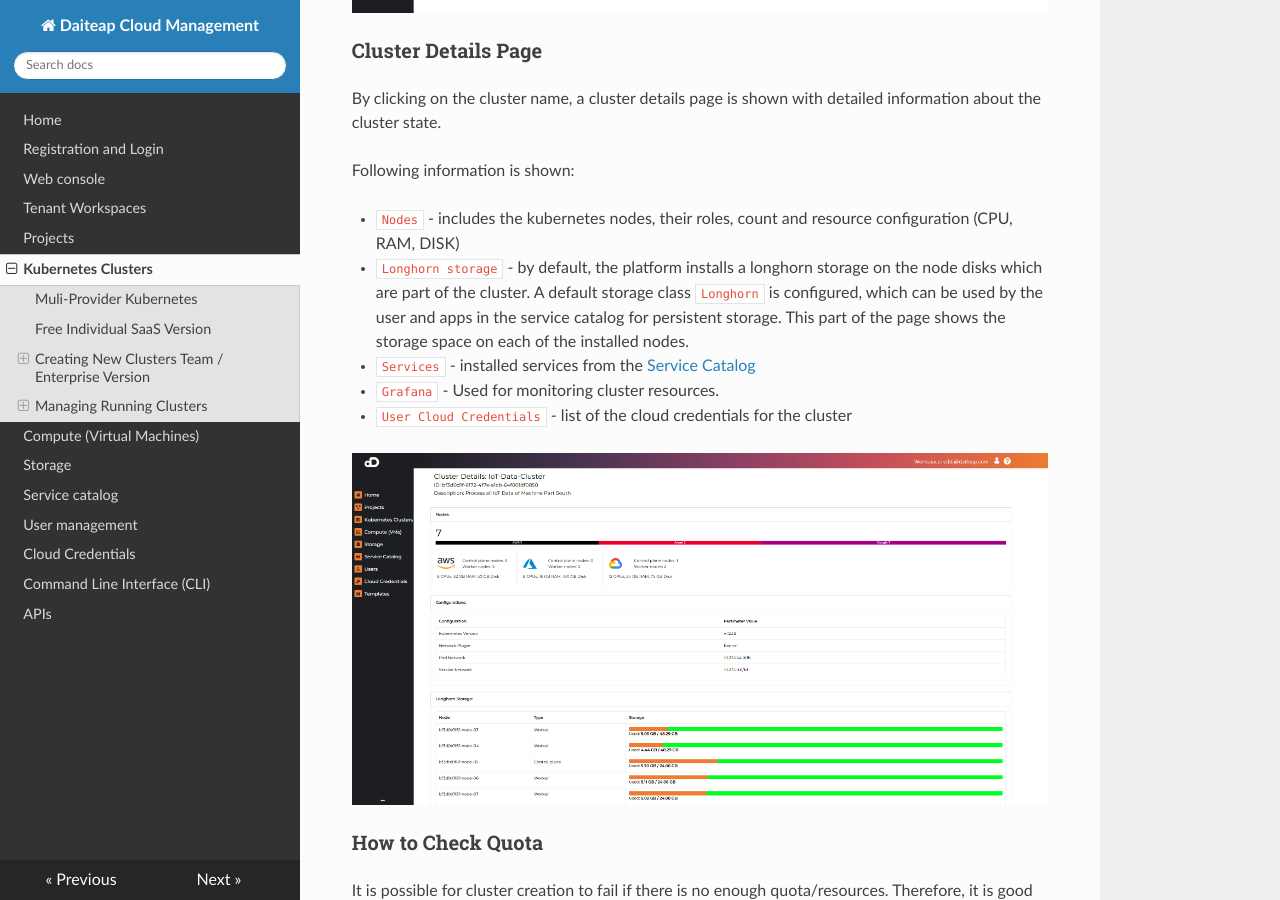
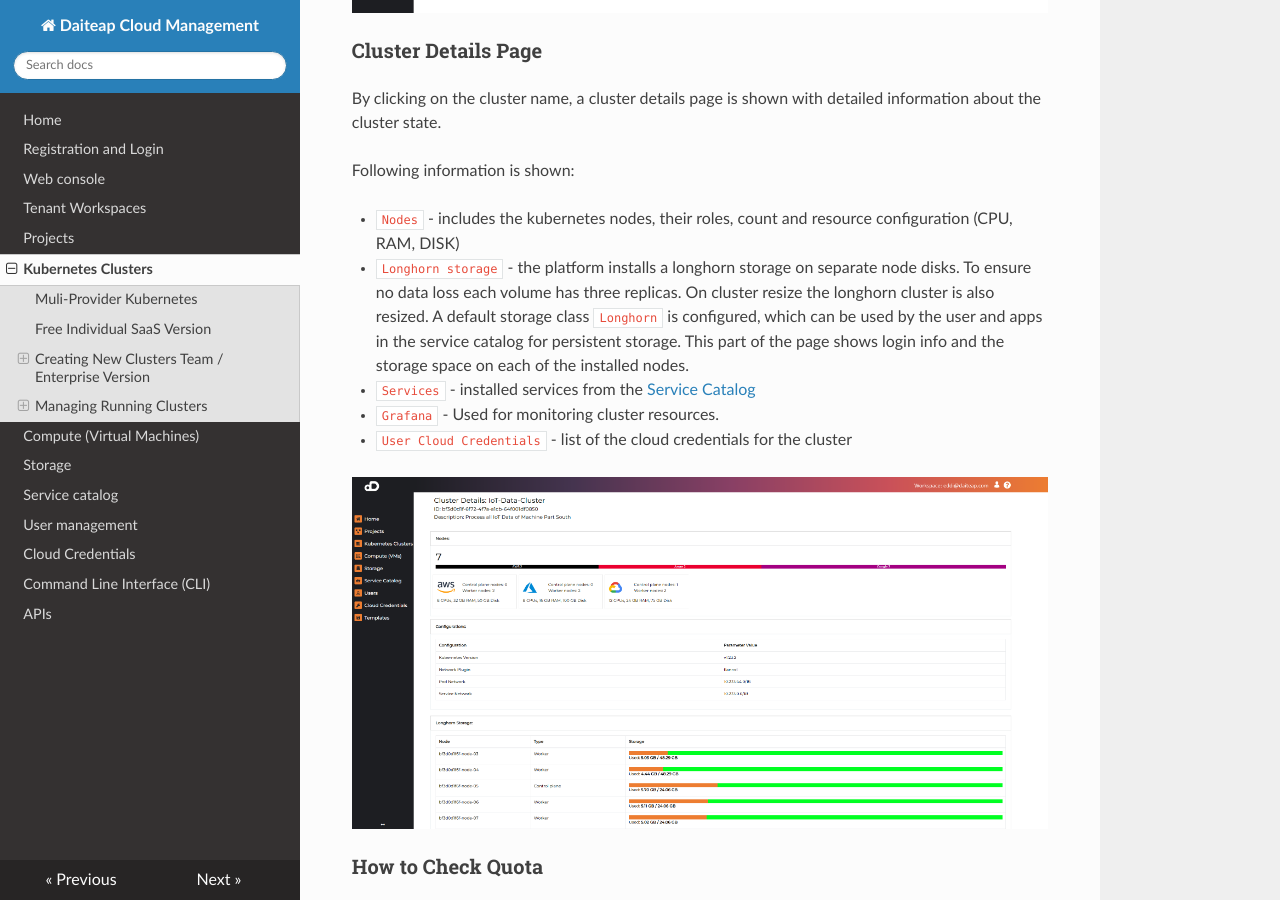
Before and after one commit to Daiteap/daiteap-ui, an MkDocs documentation site: the page built from app/docs/docs/kubernetes_clusters.md, in a window 1280 px wide and 900 px high, scrolled down 7990 px. Built offline with MkDocs 1.6.1, drawn with Linux system fonts in a browser that asks for light colours; nearby versions of some CDN libraries.

Commit message:
Update documentation

```diff
--- a/app/docs/docs/kubernetes_clusters.md
+++ b/app/docs/docs/kubernetes_clusters.md
@@ -150,7 +150,7 @@
 Following information is shown:
 
 - `Nodes` - includes the kubernetes nodes, their roles, count and resource configuration (CPU, RAM, DISK)
-- `Longhorn storage` - by default, the platform installs a longhorn storage on the node disks which are part of the cluster. A default storage class `Longhorn` is configured, which can be used by the user and apps in the service catalog for persistent storage. This part of the page shows the storage space on each of the installed nodes.
+- `Longhorn storage` - the platform installs a longhorn storage on separate node disks. To ensure no data loss each volume has three replicas. On cluster resize the longhorn cluster is also resized. A default storage class `Longhorn` is configured, which can be used by the user and apps in the service catalog for persistent storage. This part of the page shows login info and the storage space on each of the installed nodes.
 - `Services` - installed services from the [Service Catalog](service_catalog.md)
 - `Grafana` - Used for monitoring cluster resources.
 - `User Cloud Credentials` - list of the cloud credentials for the cluster
```
